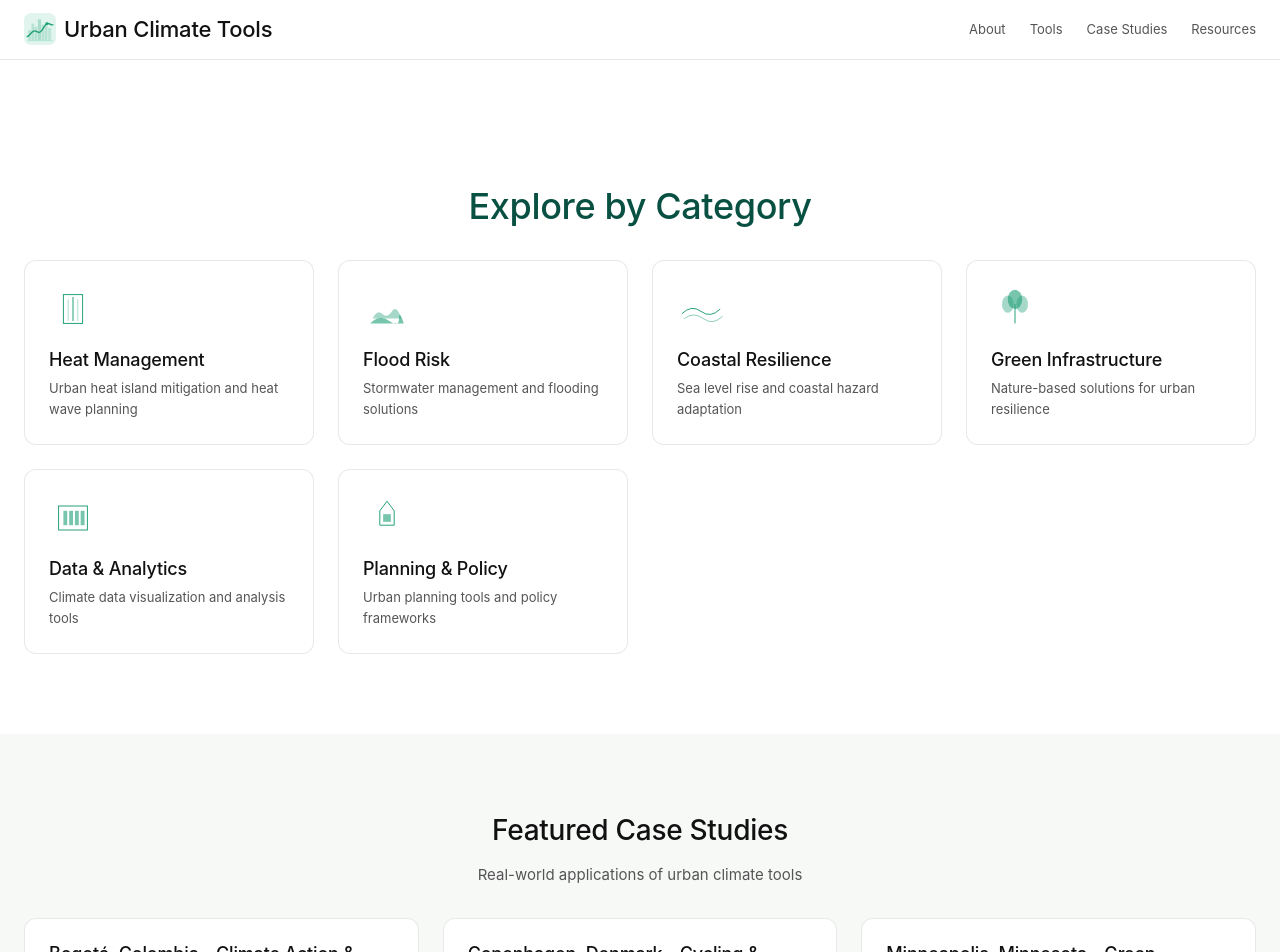
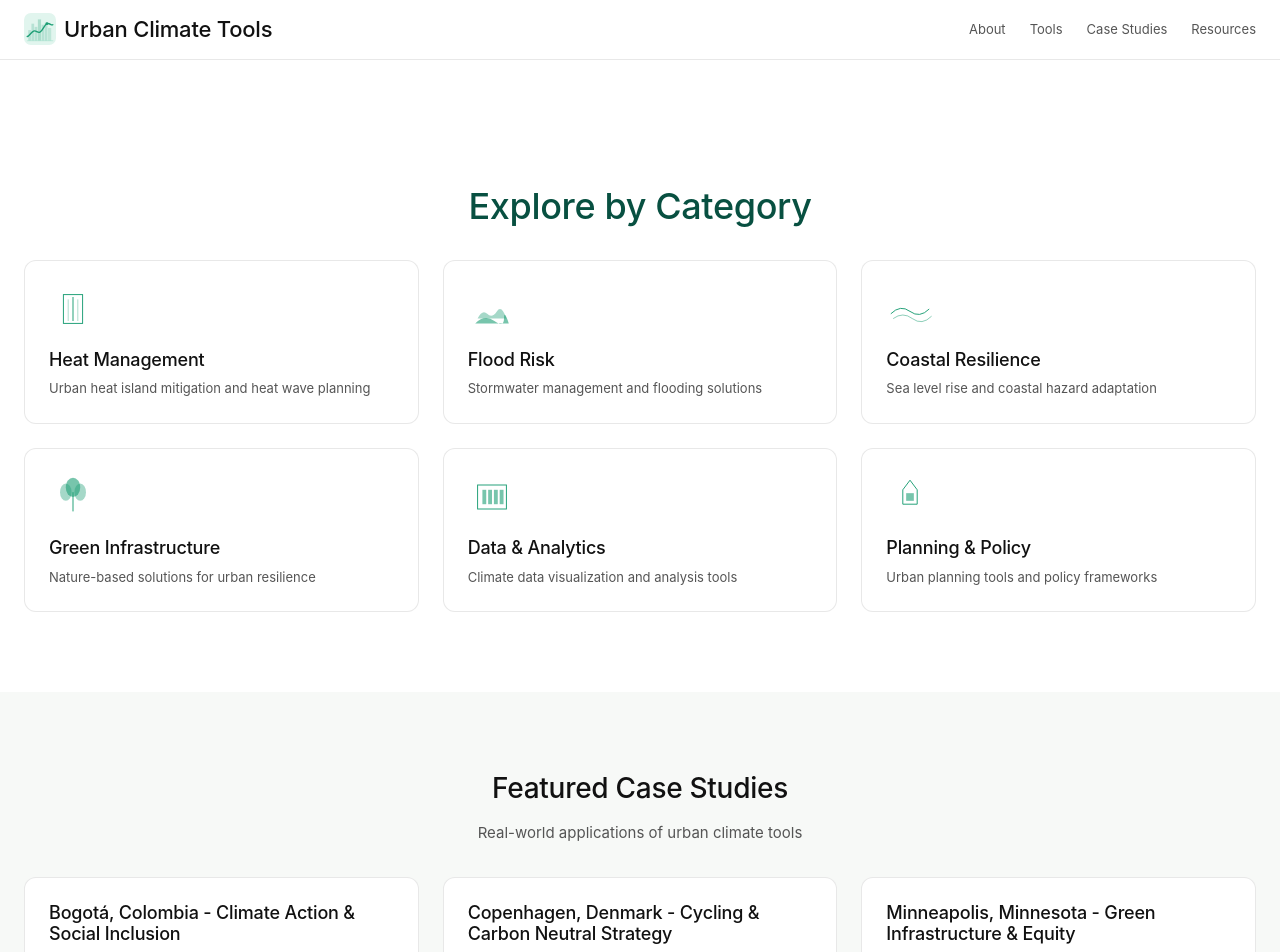
Before and after one commit to mk-ws-git/Urban-Climate-Tools, a Jekyll site: the page built from index.md, in a window 1280 px wide and 1400 px high, scrolled down 788 px. Shown: the top 952 px of the window. Built offline with Jekyll 4.4.1, drawn with Linux system fonts in a browser that asks for light colours.

Commit message:
Category cards: fixed 3-column grid

```diff
--- a/assets/css/components.css
+++ b/assets/css/components.css
@@ -882,7 +882,7 @@
 
 .categories__grid {
   display: grid;
-  grid-template-columns: repeat(auto-fit, minmax(280px, 1fr));
+  grid-template-columns: repeat(3, 1fr);
   gap: var(--space-6);
 }
 
```
